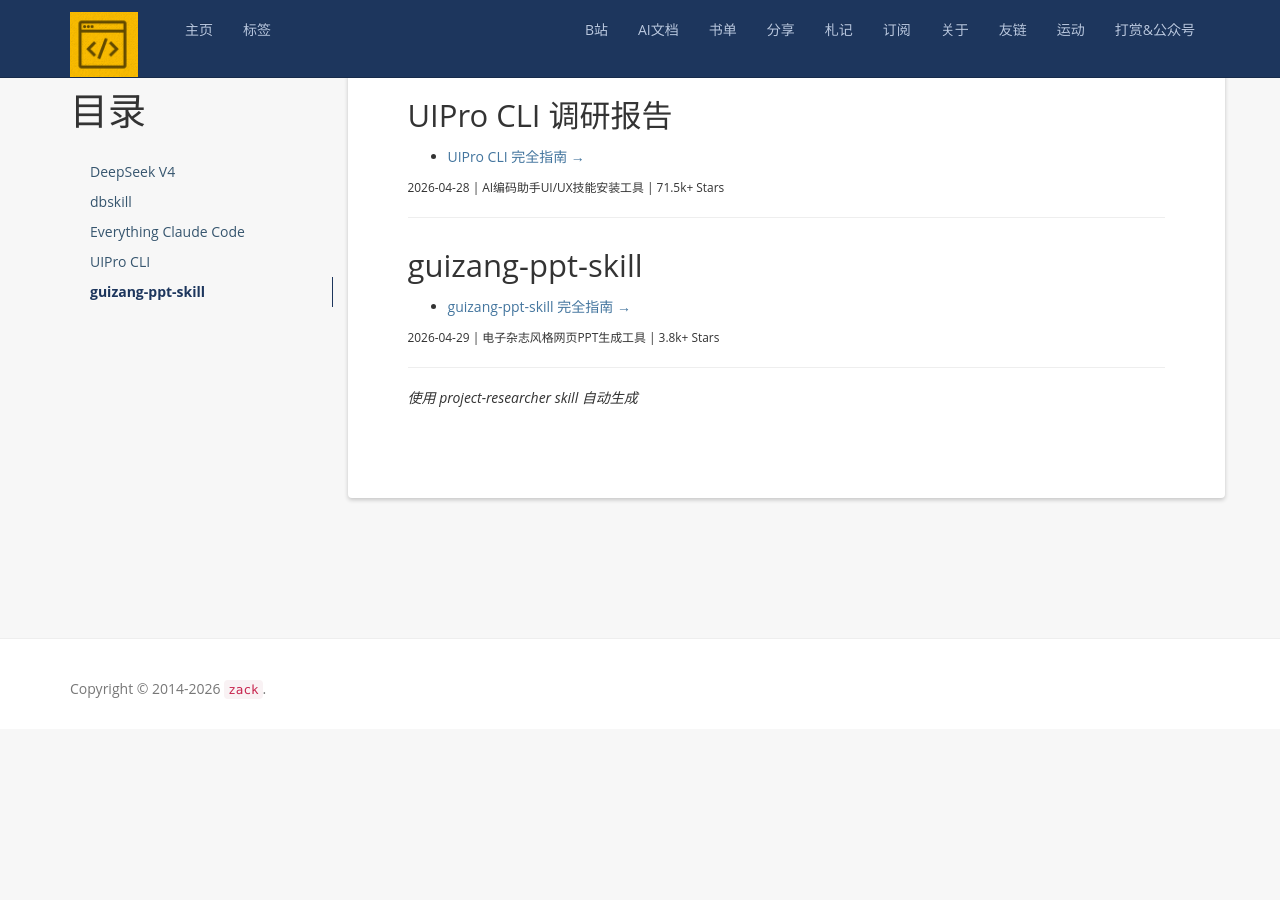
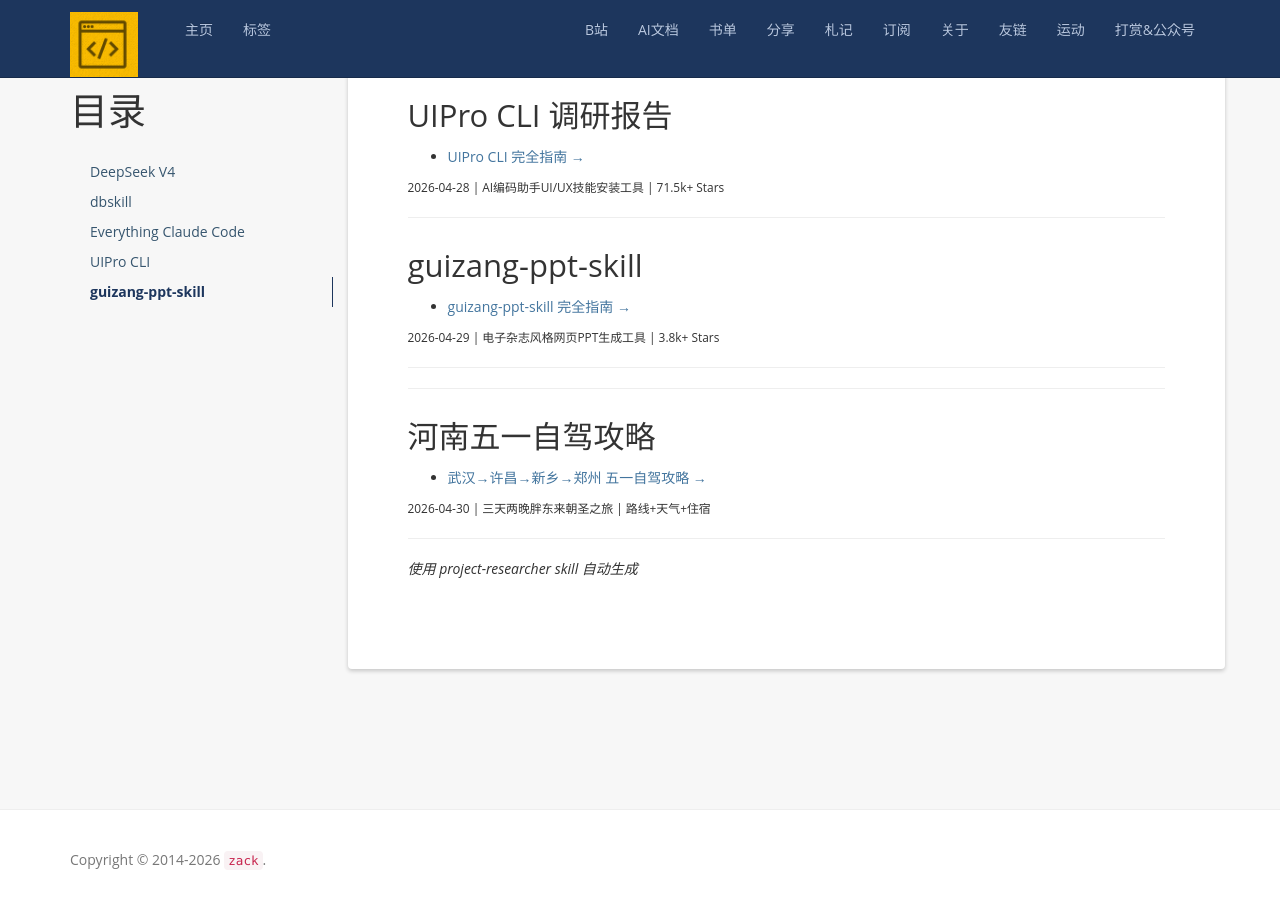
Before and after one commit to zackzhangkai/zackzhangkai.github.io, a Jekyll site: the page built from tag/AI文档/index.html, in a window 1280 px wide and 900 px high, scrolled down 798 px. Built offline with Jekyll 4.4.1, drawn with Linux system fonts in a browser that asks for light colours; nearby versions of some CDN libraries; comment, search, counter and statistics services are not loaded; before the commit the page ends 1527 px from its top, so only the background shows below that.

Commit message:
Add: 河南五一自驾攻略

```diff
--- a/tag/AI文档/index.html
+++ b/tag/AI文档/index.html
@@ -67,6 +67,15 @@
              <p><small>2026-04-29 | 电子杂志风格网页PPT生成工具 | 3.8k+ Stars</small></p>
 
              <hr>
+
+            <hr>
+
+            <h2 id="henan-trip-guide">河南五一自驾攻略</h2>
+            <ul>
+              <li><a href="https://henan-trip-guide.pages.dev" target="_blank">武汉→许昌→新乡→郑州 五一自驾攻略 →</a></li>
+            </ul>
+            <p><small>2026-04-30 | 三天两晚胖东来朝圣之旅 | 路线+天气+住宿</small></p>
+            <hr>
              <p><em>使用 project-researcher skill 自动生成</em></p>
 
           </div>
```
